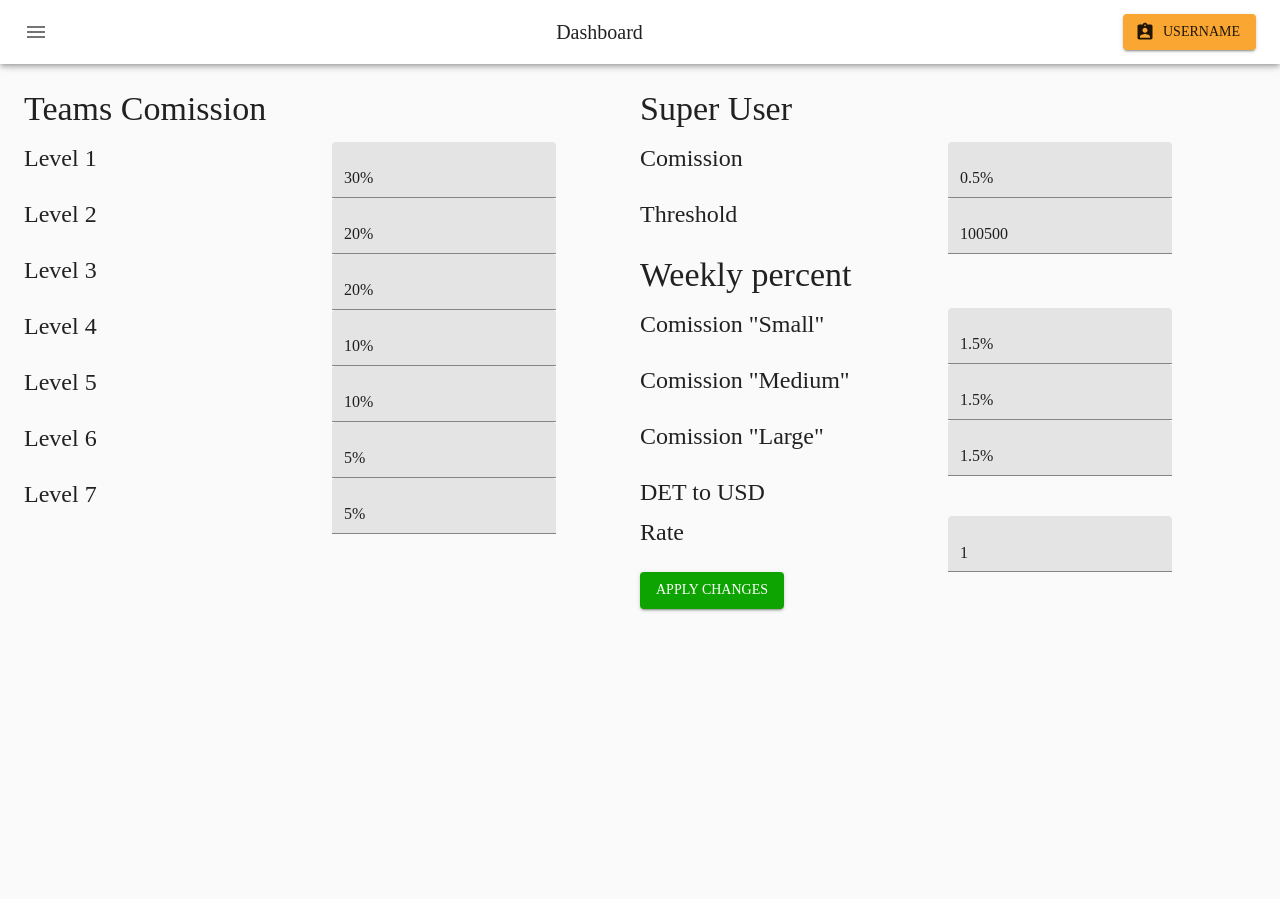
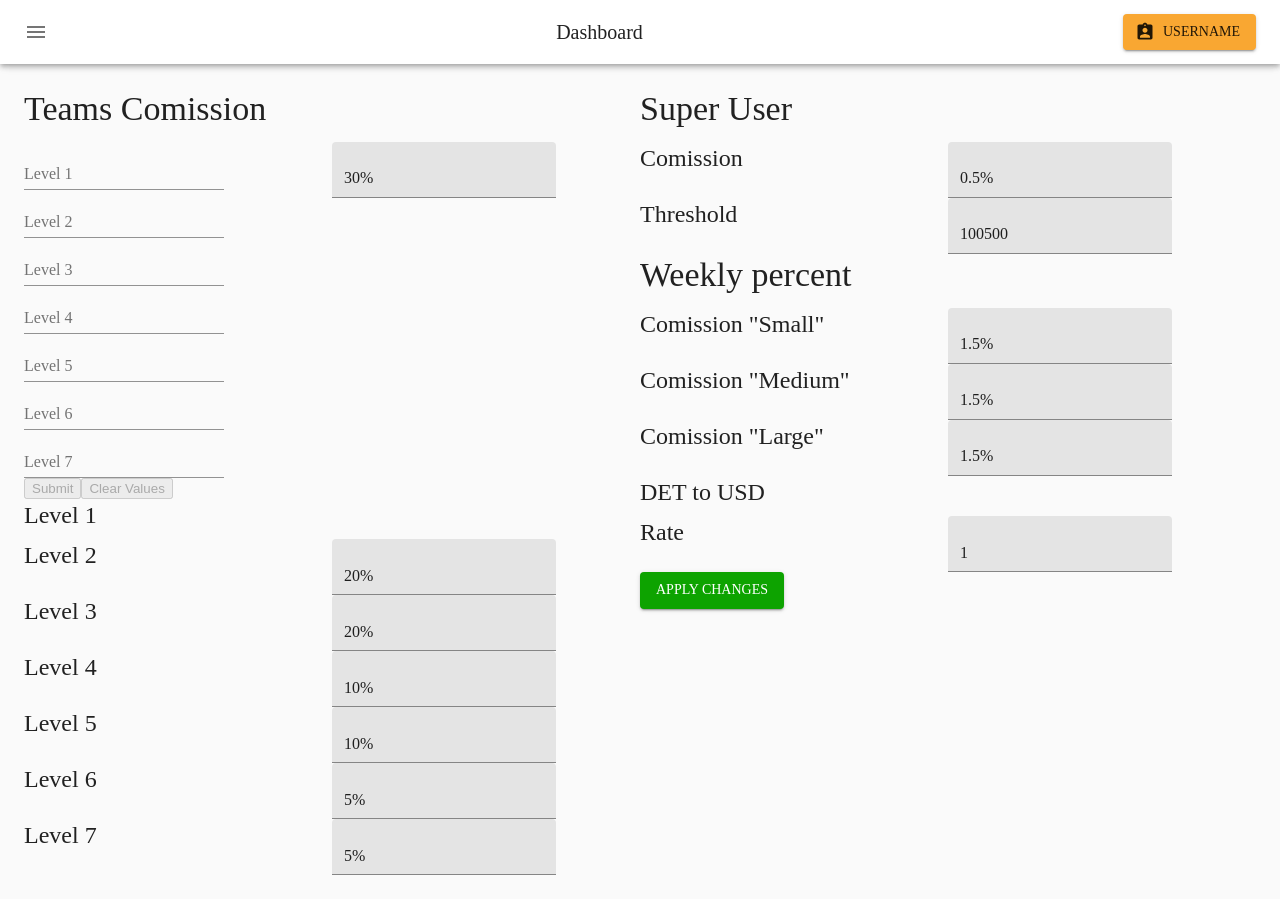
Before and after one commit to Stech97/Crypto, a React (Create React App) app: page /pages/account/finance in a window 1280 px wide. Before the commit the page ends 800 px from the top, so only its background shows below. Built offline with nearby package versions, Linux system fonts and the light colour scheme; what tubular-common, tubular-react would draw is missing.

Commit message:
added an attempted Redux Form

```diff
--- a/package.json
+++ b/package.json
@@ -9,6 +9,7 @@
     "@fortawesome/react-fontawesome": "^0.1.11",
     "@material-ui/core": "^4.11.0",
     "@material-ui/icons": "^4.9.1",
+    "@material-ui/lab": "^4.0.0-alpha.56",
     "@reduxjs/toolkit": "^1.4.0",
     "@testing-library/jest-dom": "^4.2.4",
     "@testing-library/react": "^9.5.0",
@@ -41,6 +42,7 @@
     "react-router-redux": "^4.0.8",
     "react-scripts": "3.4.1",
     "redux": "^4.0.5",
+    "redux-form-material-ui": "^4.3.4",
     "tubular-react": "^4.2.3"
   },
   "repository": {
@@ -77,7 +79,7 @@
     "lint-staged": "^10.2.2",
     "node-sass": "^4.14.1",
     "prettier": "^2.0.5",
-    "redux-form": "^8.3.5",
+    "redux-form": "^8.3.6",
     "redux-logger": "^3.0.6",
     "redux-thunk": "^2.3.0"
   },
--- a/src/pages/account/components/Finance.jsx
+++ b/src/pages/account/components/Finance.jsx
@@ -1,4 +1,5 @@
 import React from 'react';
+import TeamComissions from './Finance/Team_comissions.jsx';
 import Grid from '@material-ui/core/Grid';
 import Card from '@material-ui/core/Card';
 import CardContent from '@material-ui/core/CardContent';
@@ -61,6 +62,7 @@ export default function Finance(props) {
               alignItems="flex-start"
             >
               <Grid item xs={6}>
+                <TeamComissions />
                 <Typography
                   className={classes.title}
                   variant="h5"
--- /dev/null
+++ b/src/pages/account/components/Finance/Team_comissions.jsx
@@ -0,0 +1,104 @@
+import React from 'react';
+import { Field, reduxForm } from 'redux-form';
+import TextField from '@material-ui/core/TextField';
+import Checkbox from '@material-ui/core/Checkbox';
+import FormControlLabel from '@material-ui/core/FormControlLabel';
+import FormControl from '@material-ui/core/FormControl';
+import Select from '@material-ui/core/Select';
+import InputLabel from '@material-ui/core/InputLabel';
+import FormHelperText from '@material-ui/core/FormHelperText';
+import Radio from '@material-ui/core/Radio';
+import RadioGroup from '@material-ui/core/RadioGroup';
+
+const renderTextField = ({
+  label,
+  input,
+  meta: { touched, invalid, error },
+  value,
+  ...custom
+}) => (
+  <TextField
+    label={label}
+    placeholder={value}
+    error={touched && invalid}
+    helperText={touched && error}
+    {...input}
+    {...custom}
+  />
+);
+
+const TeamComissions = (props) => {
+  const { handleSubmit, pristine, reset, submitting, classes } = props;
+  return (
+    <form onSubmit={handleSubmit}>
+      <div>
+        <Field
+          name="level1"
+          component={renderTextField}
+          label="Level 1"
+          value="30%"
+        />
+      </div>
+      <div>
+        <Field
+          name="level2"
+          component={renderTextField}
+          label="Level 2"
+          value="30%"
+        />
+      </div>
+      <div>
+        <Field
+          name="level3"
+          component={renderTextField}
+          label="Level 3"
+          value="30%"
+        />
+      </div>
+      <div>
+        <Field
+          name="level4"
+          component={renderTextField}
+          label="Level 4"
+          value="30%"
+        />
+      </div>
+      <div>
+        <Field
+          name="level5"
+          component={renderTextField}
+          label="Level 5"
+          value="30%"
+        />
+      </div>
+      <div>
+        <Field
+          name="level6"
+          component={renderTextField}
+          label="Level 6"
+          value="30%"
+        />
+      </div>
+      <div>
+        <Field
+          name="level7"
+          component={renderTextField}
+          label="Level 7"
+          value="30%"
+        />
+      </div>
+      <div>
+        <button type="submit" disabled={pristine || submitting}>
+          Submit
+        </button>
+        <button type="button" disabled={pristine || submitting} onClick={reset}>
+          Clear Values
+        </button>
+      </div>
+    </form>
+  );
+};
+
+export default reduxForm({
+  form: 'TeamComissions', // a unique identifier for this form
+})(TeamComissions);
```
Also changed, not shown: 2 other files (tests, documents, lock files or other folders).
